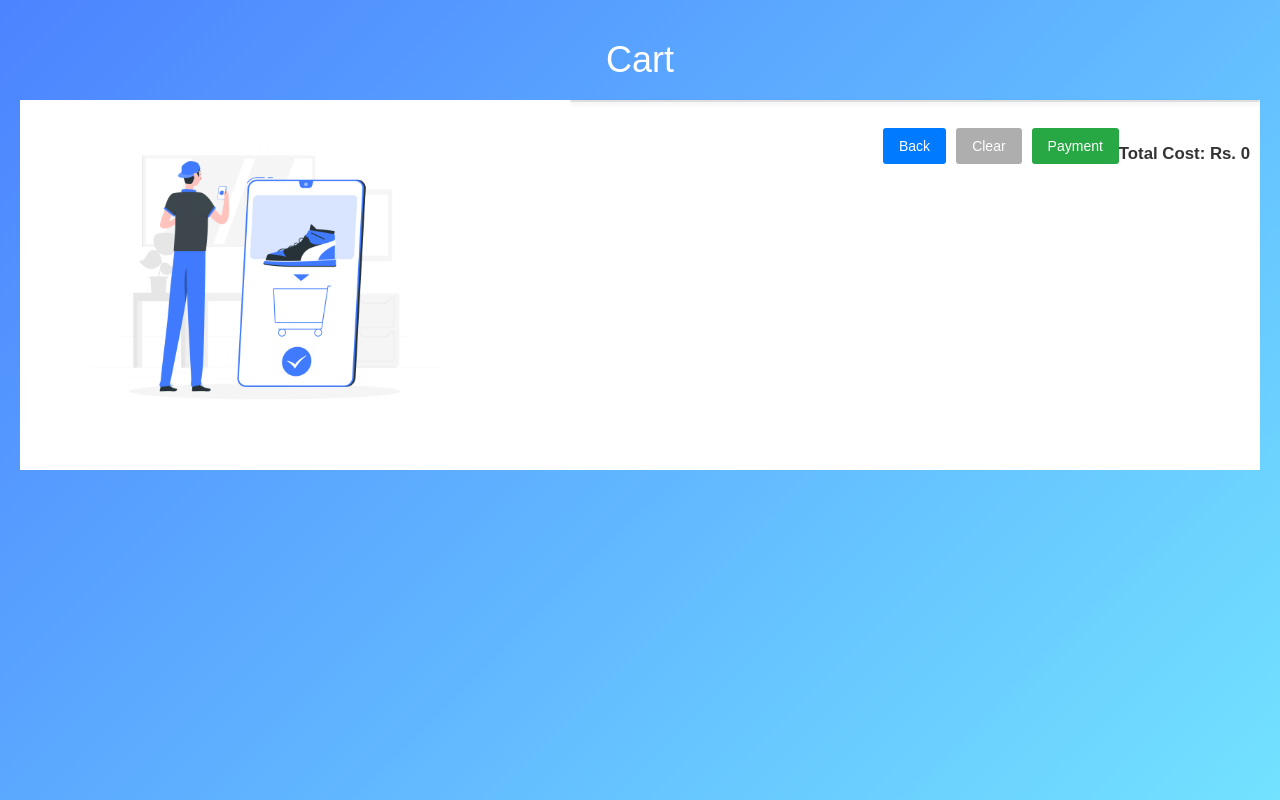
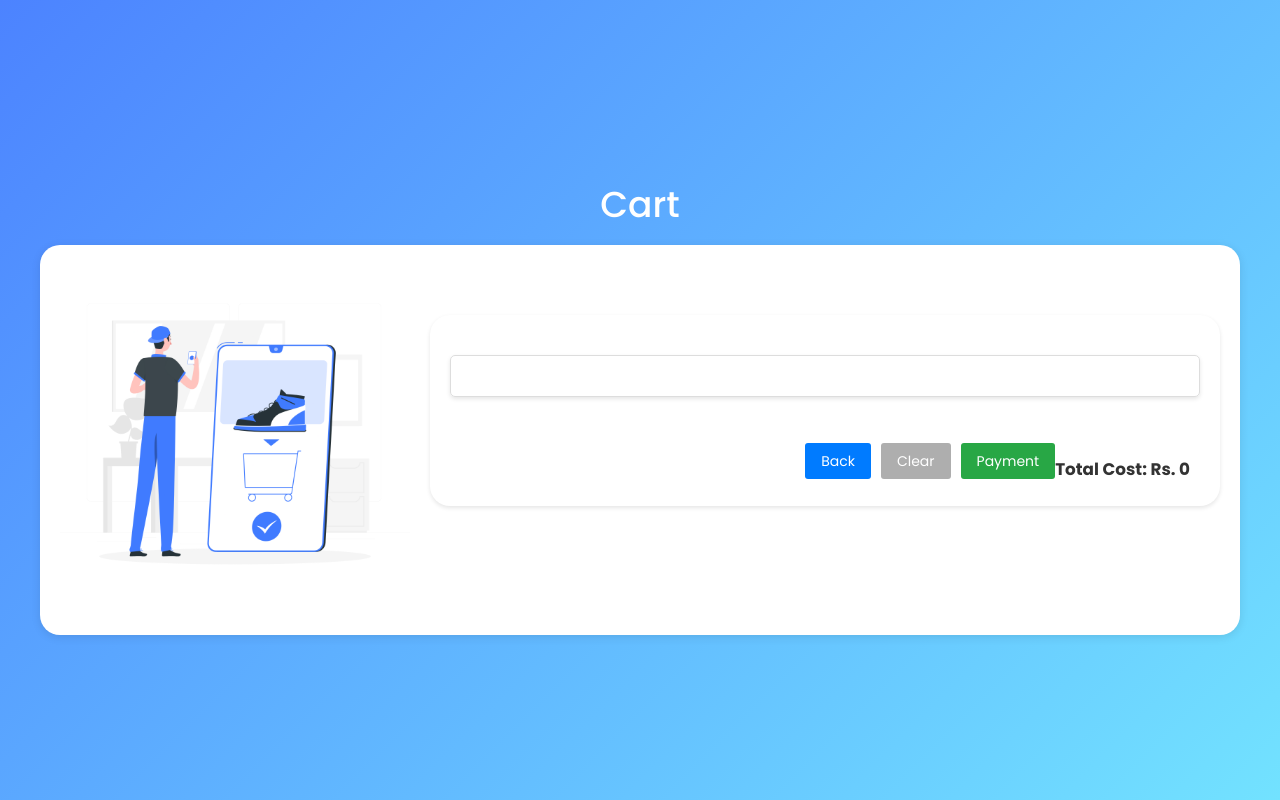
Before and after one commit to PSGSudalai/Canteen_QR, a Django app: page /cart/ in a window 1280 px wide. Run offline with Django 5.2, Linux system fonts and the light colour scheme; data that the repository does not hold is empty; some libraries are stand-ins or nearby versions.

Commit message:
cart design

```diff
--- a/BASE/templates/cart/cart_list.html
+++ b/BASE/templates/cart/cart_list.html
@@ -7,12 +7,17 @@
     <link rel="stylesheet" href="https://maxcdn.bootstrapcdn.com/bootstrap/3.4.1/css/bootstrap.min.css">
     <title>Cart</title>
     <style>
+        @import url('https://fonts.googleapis.com/css2?family=Poppins:wght@300;400;500;600;700;800;900&display=swap');
         body {
-            font-family: Arial, sans-serif;
             background: linear-gradient(135deg, #4c83ff, #72e2ff);
             margin: 0;
             padding: 20px;
             height: 100vh;
+            display: flex;
+            flex-direction: column;
+            justify-content: center;
+            align-items: center;
+            font-family: 'Poppins', sans-serif;
         }
         h1 {
             color: #ffffff;
@@ -25,12 +30,16 @@
             justify-content: space-between;
             align-items: flex-start;
             flex-wrap: wrap;
+            max-width: 1200px;
+            width: 100%;
+            margin: 0 auto;
+            padding: 20px;
+            border-radius: 20px;
+            box-shadow: 0 2px 10px rgba(0, 0, 0, 0.1);
         }
         .cart-left {
             width: 350px;
-            height: auto;
-            margin-left: 70px;
-            margin-bottom: 20px;
+            margin-right: 20px;
         }
         .cart-left img {
             width: 100%;
@@ -38,21 +47,31 @@
             object-fit: cover;
         }
         .cart-item-list-right {
-            flex: 1;
-            max-width: calc(100% - 550px);
             display: flex;
             flex-direction: column;
-            justify-content: space-between;
+            flex: 1;
+            padding: 20px;
+            margin-top: 50px;
+            background-color: white;
+            border-radius: 20px;
+            box-shadow: 0 2px 4px rgba(0.1, 0.1, 0.3, 0.1);
+
         }
         .items-list {
-            flex: 1;
+            /* padding: 10px;
+            margin: 20px 0;
+            box-shadow: 0 2px 4px rgba(0, 0, 0, 0.1);
             overflow-y: auto;
-            max-height: 400px; /* Set a maximum height */
-            background-color: #fff;
             border: 1px solid #ddd;
             border-radius: 5px;
+            flex: 1; */
+            padding: 20px;
+            margin: 20px 0;
+            border: 1px solid #ddd;
+            border-radius: 5px;
+            float: left;
             box-shadow: 0 2px 4px rgba(0, 0, 0, 0.1);
-            margin-bottom: 20px;
+
         }
         ul {
             list-style-type: none;
@@ -62,7 +81,7 @@
         li {
             background-color: #fff;
             padding: 10px;
-            border-bottom: 1px solid #ddd;
+
             display: flex;
             align-items: center;
         }
@@ -86,6 +105,7 @@
             cursor: pointer;
             border-radius: 3px;
             margin-left: 10px;
+            transition: background-color 0.3s ease;
         }
         .delete-button:hover {
             background-color: #c82333;
@@ -95,6 +115,7 @@
             justify-content: flex-end;
             align-items: center;
             flex-wrap: wrap;
+            margin-top: 20px;
         }
         .clear-cart-button {
             background-color: #aeaeae;
@@ -106,6 +127,7 @@
             margin-left: 10px;
             text-decoration: none;
             display: inline-block;
+            transition: background-color 0.3s ease;
         }
         .payment-button,
         .back-link {
@@ -118,6 +140,7 @@
             margin-left: 10px;
             text-decoration: none;
             display: inline-block;
+            transition: background-color 0.3s ease;
         }
         .clear-cart-button:hover {
             background-color: #5f5f60;
@@ -146,8 +169,7 @@
                 align-items: center;
             }
             .cart-left {
-                width: 100%;
-                margin-left: 0;
+                margin-right: 0;
                 margin-bottom: 20px;
             }
             .cart-item-list-right {
@@ -164,14 +186,6 @@
             .total-cost-label {
                 text-align: center;
                 width: 100%;
-            }
-        }
-        @media (max-width: 576px) {
-            .cart-left img {
-                height: auto;
-            }
-            .items-list {
-                max-height: 300px; /* Adjust max height for smaller screens */
             }
         }
     </style>
```
